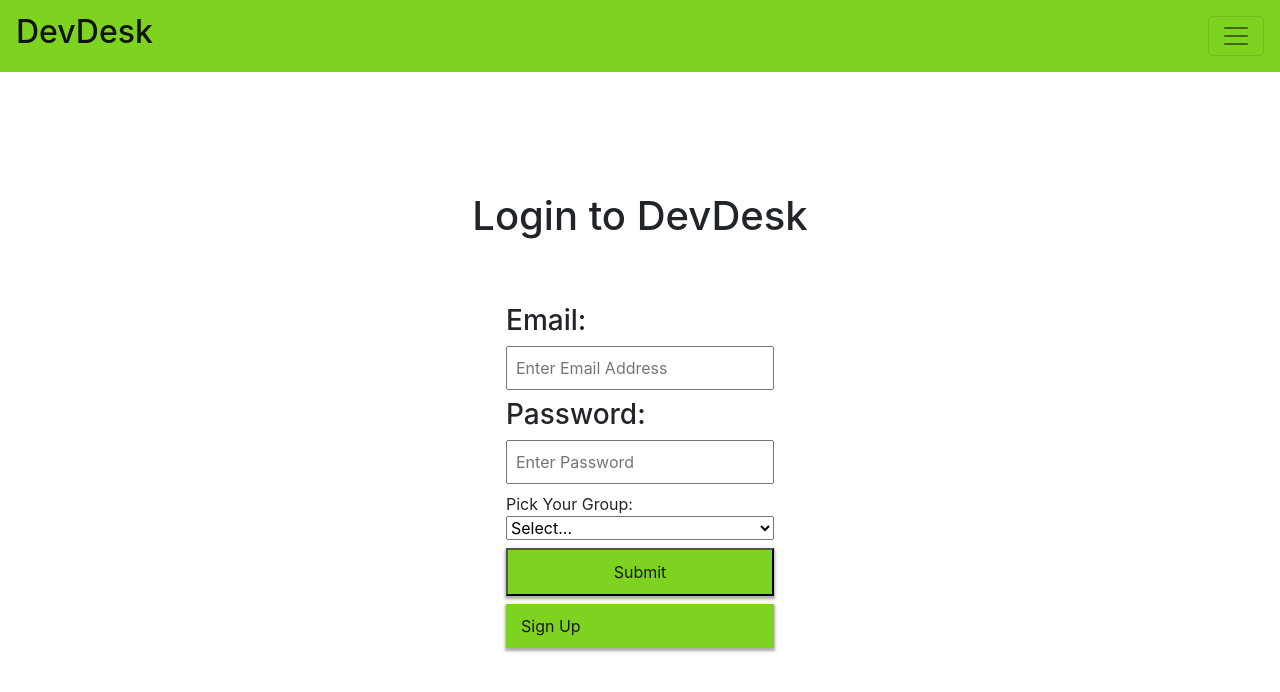
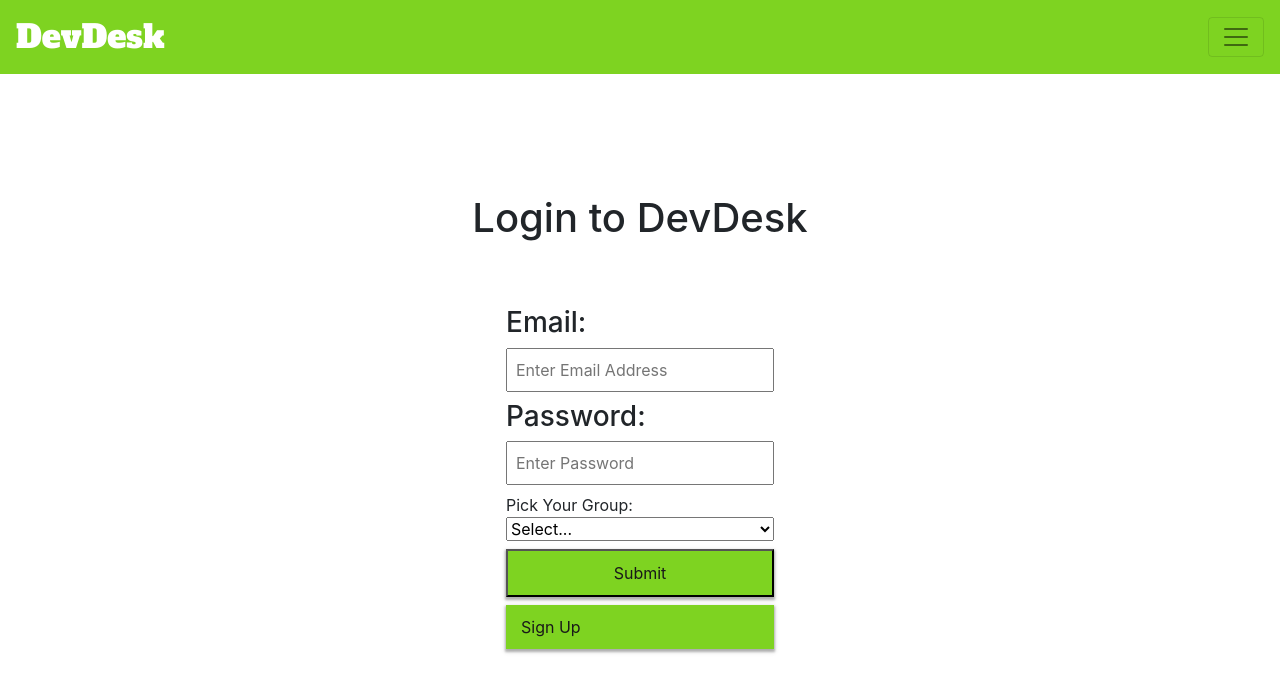
Before and after one commit to Build-Week-Dev-Desk/FrontEnd, a React (Create React App) app in the folder client/: page / in a window 1280 px wide. Shown: the top 692 px of the page. Built offline with nearby package versions, Linux system fonts and the light colour scheme.

Commit message:
update navbar font to match landing page

```diff
--- a/client/src/components/NavBar.js
+++ b/client/src/components/NavBar.js
@@ -1,48 +1,75 @@
-import React, { useState } from 'react';
+import React, { useState } from "react";
 // import { Link } from 'react-router-dom';
-import { Collapse, Navbar, NavbarToggler, NavbarBrand, Nav, NavItem,  NavLink } from 'reactstrap';
-import 'bootstrap/dist/css/bootstrap.min.css';
-//import Axios from 'axios';
+import {
+  Collapse,
+  Navbar,
+  NavbarToggler,
+  NavbarBrand,
+  Nav,
+  NavItem,
+  NavLink
+} from "reactstrap";
+import "bootstrap/dist/css/bootstrap.min.css";
+import "./NavBar.scss";
 
 const NavBar = props => {
-    const [ collapsed, setCollapsed ] = useState(true);
+  const [collapsed, setCollapsed] = useState(true);
 
   const toggleNavbar = () => setCollapsed(!collapsed);
 
   // The login to check if the user is loggedin, and if true display logout button in menu instead of login button.
   return (
     <div>
-            <Navbar color="solid" style={{backgroundColor: "#7ED321"}} light>
-                <NavbarBrand href={props.loggedIn ? '/dashboard' : '/'} className="home"><h2>DevDesk</h2></NavbarBrand>
-                    <NavbarToggler onClick={toggleNavbar} className="toggle"/>
+      <Navbar color="solid" style={{ backgroundColor: "#7ED321" }} light>
+        <NavbarBrand
+          id="brand"
+          href={props.loggedIn ? "/dashboard" : "/"}
+          className="home"
+        >
+          DevDesk
+        </NavbarBrand>
+        <NavbarToggler onClick={toggleNavbar} className="toggle" />
         <Collapse isOpen={!collapsed} navbar>
           <Nav navbar>
-
             {props.loggedIn ? (
               <>
                 <NavItem>
-                                        <NavLink href="/dashboard"><h3>Dashboard</h3></NavLink>
+                  <NavLink href="/dashboard">
+                    <h3>Dashboard</h3>
+                  </NavLink>
                 </NavItem>
                 <NavItem>
-                                        <NavLink href="/mytickets"><h3>My Tickets</h3></NavLink>
+                  <NavLink href="/mytickets">
+                    <h3>My Tickets</h3>
+                  </NavLink>
                 </NavItem>
                 <NavItem>
-                                        <NavLink href="/createticket"><h3>Create New Ticket</h3></NavLink>
+                  <NavLink href="/createticket">
+                    <h3>Create New Ticket</h3>
+                  </NavLink>
                 </NavItem>
                 <NavItem>
-                                        <NavLink href="/profile"><h3>Profile</h3></NavLink>
+                  <NavLink href="/profile">
+                    <h3>Profile</h3>
+                  </NavLink>
                 </NavItem>
                 <NavItem>
-                                        <NavLink href="/logout" className="logout"><h3>Logout</h3></NavLink>
+                  <NavLink href="/logout" className="logout">
+                    <h3>Logout</h3>
+                  </NavLink>
                 </NavItem>
               </>
             ) : (
               <>
                 <NavItem>
-                                        <NavLink href="/login" className="login"><h3>Login</h3></NavLink>
+                  <NavLink href="/login" className="login">
+                    <h3>Login</h3>
+                  </NavLink>
                 </NavItem>
                 <NavItem>
-                                        <NavLink href="/signup" className="signup"><h3>Sign Up</h3></NavLink>
+                  <NavLink href="/signup" className="signup">
+                    <h3>Sign Up</h3>
+                  </NavLink>
                 </NavItem>
               </>
             )}
@@ -51,6 +78,6 @@ const NavBar = props => {
       </Navbar>
     </div>
   );
-}
+};
 
 export default NavBar;
--- /dev/null
+++ b/client/src/components/NavBar.scss
@@ -0,0 +1,8 @@
+@import url("https://fonts.googleapis.com/css?family=Alfa+Slab+One&display=swap");
+
+a#brand {
+  font-family: "Alfa Slab One";
+  color: #fff;
+  font-size: 2rem;
+  margin: 0;
+}
```
Lines whose indentation alone changed are shown as unchanged.
